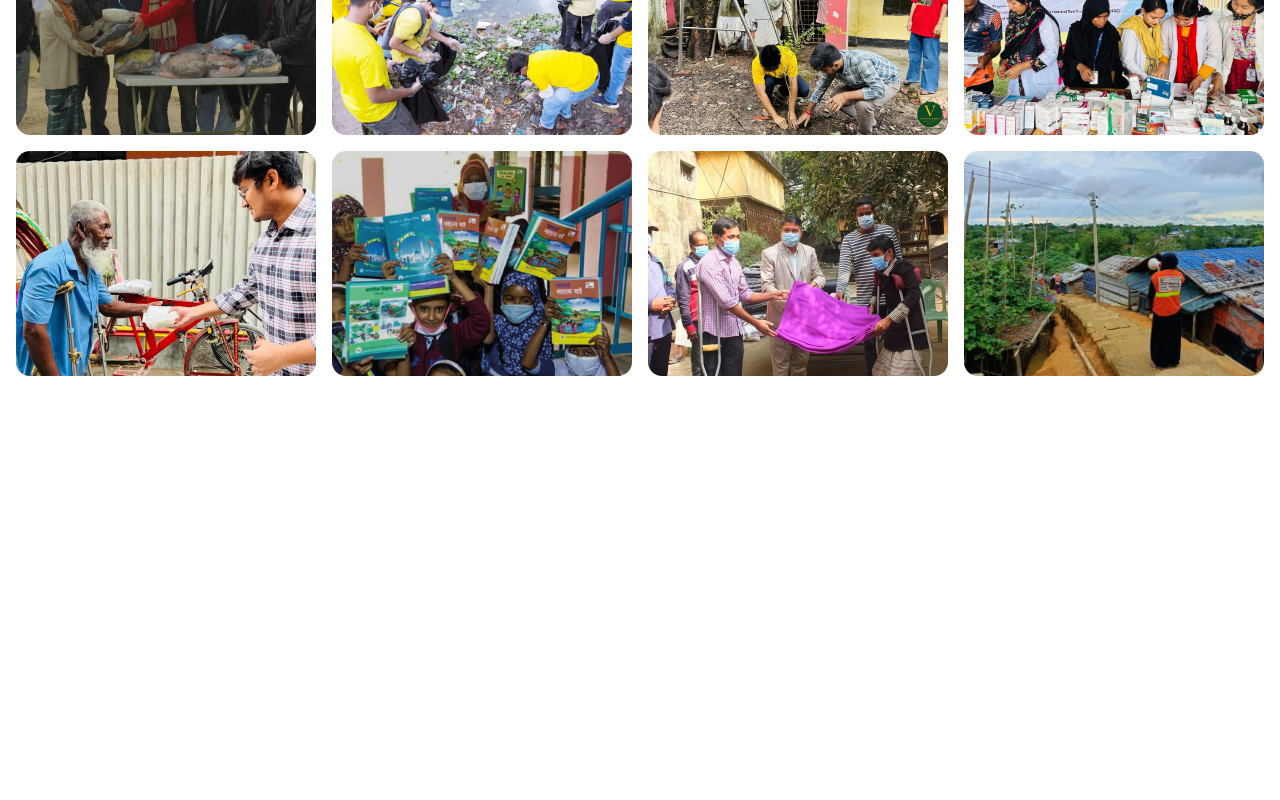
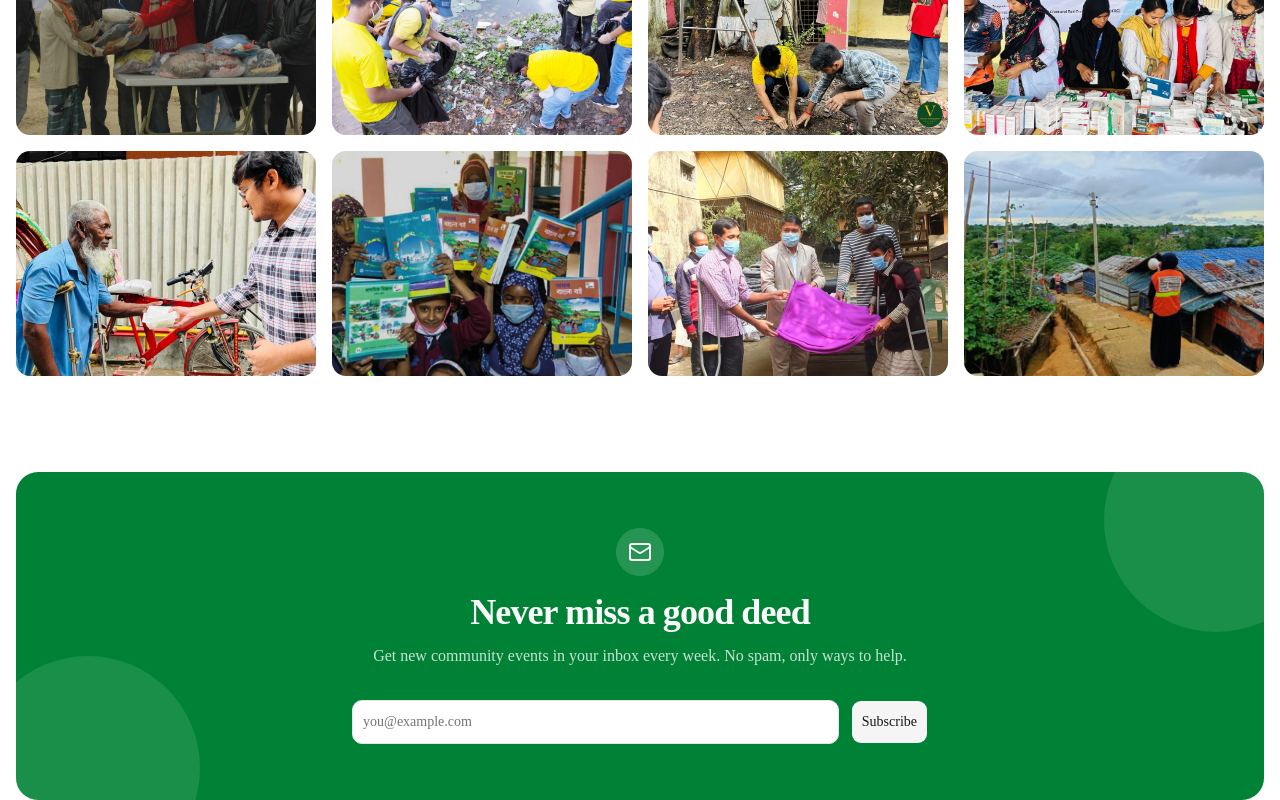
Before and after one commit to fahim0057/Arc-en-ciel, a Next.js app: page / in a window 1280 px wide. Shown: the part 2070-2870 px from the top of the page. Before the commit the page ends 2542 px from the top, so only its background shows below. Built offline with nearby package versions, Linux system fonts and the light colour scheme; no server answers.

Commit message:
feat: newsletter section with email validation

```diff
--- a/app/page.tsx
+++ b/app/page.tsx
@@ -1,6 +1,7 @@
 import { Features } from "@/components/home/features";
 import { Gallery } from "@/components/home/gallery";
 import { Hero } from "@/components/home/hero";
+import { Newsletter } from "@/components/home/newsletter";
 import { UpcomingEventsSection } from "@/components/home/upcoming-events";
 
 export default function HomePage() {
@@ -10,6 +11,7 @@ export default function HomePage() {
       <Features />
       <UpcomingEventsSection />
       <Gallery />
+      <Newsletter />
     </>
   );
 }
--- /dev/null
+++ b/components/home/newsletter.tsx
@@ -0,0 +1,60 @@
+"use client";
+
+import { useState, type SyntheticEvent } from "react";
+import { Mail } from "lucide-react";
+import { toast } from "sonner";
+import { Button } from "@/components/ui/button";
+import { Input } from "@/components/ui/input";
+
+export function Newsletter() {
+  const [email, setEmail] = useState("");
+
+  function handleSubmit(e: SyntheticEvent) {
+    e.preventDefault(); // stop the browser from reloading the page
+
+    if (!/^\S+@\S+\.\S+$/.test(email)) {
+      toast.error("Please enter a valid email address.");
+      return;
+    }
+
+    toast.success("Thanks for subscribing! We will keep you posted.");
+    setEmail("");
+  }
+
+  return (
+    <section className="mx-auto max-w-7xl px-4">
+      <div className="relative overflow-hidden rounded-3xl bg-primary px-6 py-14 text-center text-primary-foreground md:px-16">
+        {/* Decorative circles */}
+        <div className="pointer-events-none absolute -right-16 -top-16 h-56 w-56 rounded-full bg-white/10" />
+        <div className="pointer-events-none absolute -bottom-20 -left-10 h-56 w-56 rounded-full bg-white/10" />
+
+        <div className="relative mx-auto max-w-xl">
+          <span className="mx-auto mb-4 flex h-12 w-12 items-center justify-center rounded-full bg-white/15">
+            <Mail className="h-6 w-6" />
+          </span>
+
+          <h2 className="text-3xl font-bold tracking-tight md:text-4xl">
+            Never miss a good deed
+          </h2>
+          <p className="mt-3 text-primary-foreground/80">
+            Get new community events in your inbox every week. No spam, only ways to help.
+          </p>
+
+          <form onSubmit={handleSubmit} className="mt-8 flex flex-col gap-3 sm:flex-row">
+            <Input
+              type="email"
+              value={email}
+              onChange={(e) => setEmail(e.target.value)}
+              placeholder="you@example.com"
+              aria-label="Email address"
+              className="h-11 bg-background text-foreground"
+            />
+            <Button type="submit" size="lg" variant="secondary" className="h-11">
+              Subscribe
+            </Button>
+          </form>
+        </div>
+      </div>
+    </section>
+  );
+}
```
